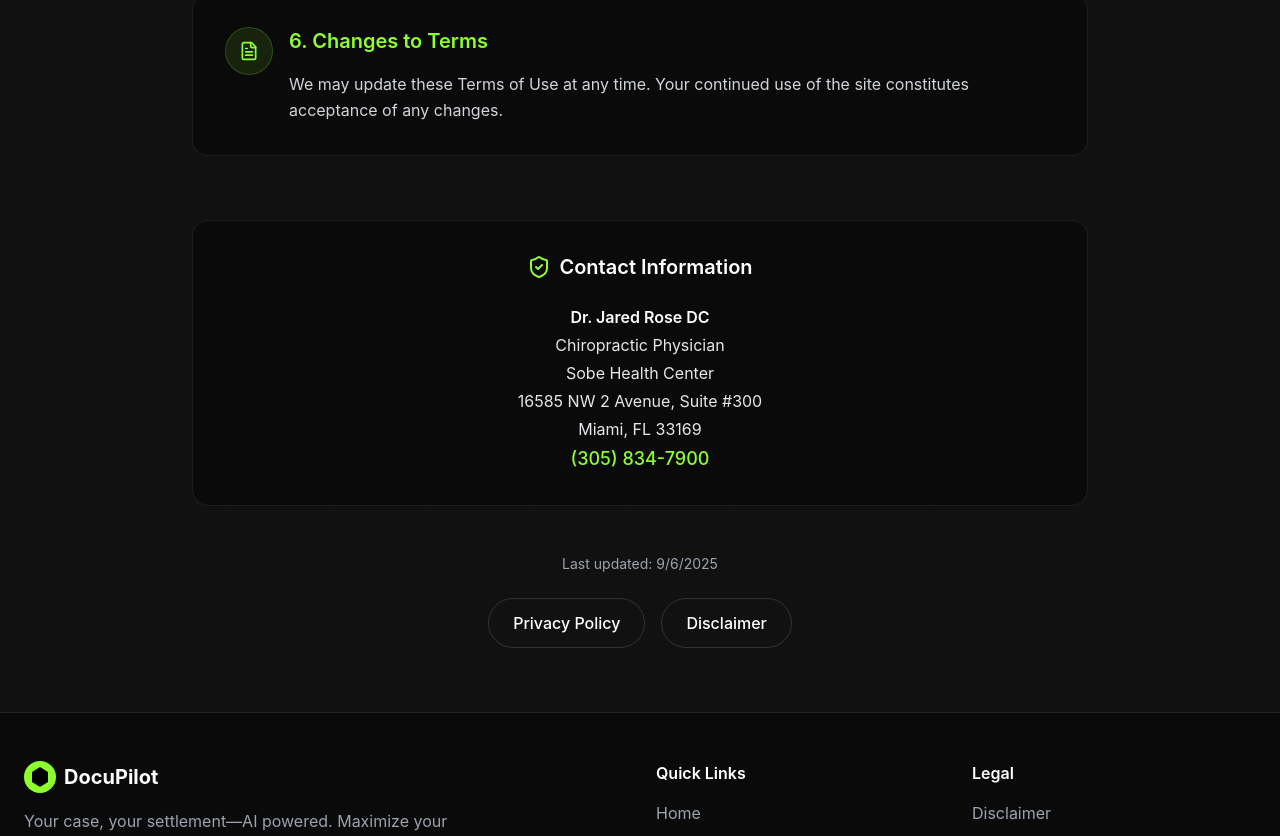
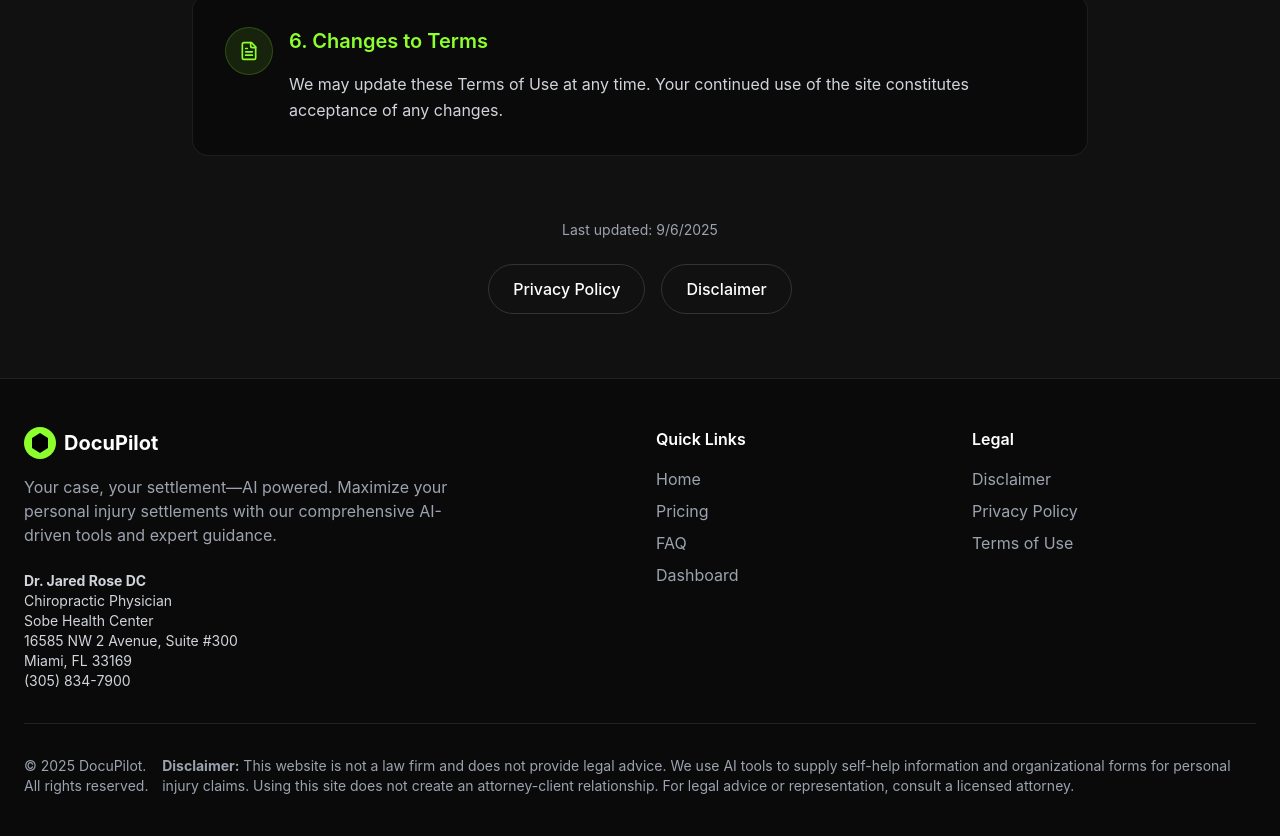
Before and after one commit to SubhanKhurshid/docuPilot, a React app: page /terms in a window 1280 px wide. Shown: the part 1733-2569 px from the top of the page. Built offline with nearby package versions, Linux system fonts and the light colour scheme; the HTML template or start-up script is replaced by a standard one.

Commit message:
Revamped CircularProgress component with AI-driven steps for accident claims, updated HomePage content to reflect new AI features, and removed contact information sections from PrivacyPolicy and TermsOfUse pages.

```diff
--- a/src/components/CircularProgress.tsx
+++ b/src/components/CircularProgress.tsx
@@ -3,16 +3,16 @@
 import { useState, useEffect } from "react"
 
 const steps = [
-  { id: 1, title: "Seek Immediate Medical Treatment", description: "Get proper medical care and documentation" },
-  { id: 2, title: "Gather and Organize Evidence", description: "Collect photos, reports, and witness information" },
-  { id: 3, title: "Calculate Your Damages", description: "Document all financial losses and expenses" },
-  { id: 4, title: "Establish Liability", description: "Determine fault and responsibility" },
-  { id: 5, title: "Draft a Demand Letter", description: "Create formal compensation request" },
-  { id: 6, title: "Send and Track Your Demand", description: "Submit and monitor your claim" },
-  { id: 7, title: "Prepare for Negotiation", description: "Ready your case for discussions" },
-  { id: 8, title: "Respond to Insurance Adjusters", description: "Handle insurance company communications" },
-  { id: 9, title: "Evaluate Counteroffers and Settlement Tools", description: "Review and assess settlement options" },
-  { id: 10, title: "Finalize Settlement", description: "Complete the legal resolution process" },
+  { id: 1, title: "AI Intake with Automated Chatbot", description: "The AI chatbot collects accident and injury details, creating a case file and sending confirmation emails to the claimant." },
+  { id: 2, title: "AI-Driven Medical Treatment Guidance", description: "AI recommends to seek appropriate medical providers and to follow-up with all appointments." },
+  { id: 3, title: "Case Strength Analysis & AI Insights", description: "AI evaluates the case's strength based on injury details and generates insights." },
+  { id: 4, title: "AI-Generated Document & Bill Management", description: "AI tracks medical bills and records, automatically requesting missing documents and organizing them for easy access." },
+  { id: 5, title: "Automated Treatment Timeline Visualization", description: "AI creates and updates a visual timeline of medical treatments, keeping the claimant informed on their recovery progress." },
+  { id: 6, title: "AI Detection of Treatment Gaps", description: "AI identifies any gaps in treatment, flags issues, and alerts the claimant to schedule additional care if needed." },
+  { id: 7, title: "Optimized Demand Timing with AI Analysis", description: "AI analyzes the treatment timeline and recovery progress to determine the best time to make a demand for settlement." },
+  { id: 8, title: "Auto-Generated Demand Letters & Requests", description: "AI automatically drafts and sends demand letters, settlement requests, and follow-up emails at the optimal time." },
+  { id: 9, title: "AI-Powered Negotiation Brief & Offer Comparisons", description: "AI compares settlement offers to historical data and generates negotiation briefs, sending counteroffers or acceptance emails." },
+  { id: 10, title: "Final Settlement Optimization & Case Closure", description: "AI generates all closing documents, tracks final payments, and ensures settlement is processed, sending closure emails to all parties." },
 ]
 
 export function CircularProgress() {
@@ -56,9 +56,9 @@ export function CircularProgress() {
       <div className="relative flex flex-col items-center justify-center min-h-[500px] md:min-h-[700px] px-4">
         {/* Title section */}
         <div className="text-center mb-6 md:mb-12">
-          <p className="text-[#8dff2d] text-xs md:text-sm mb-2">Personal Injury Process</p>
-          <h1 className="text-white text-2xl md:text-4xl font-bold mb-2">Legal Process</h1>
 
+          <h1 className="text-white text-2xl md:text-4xl font-bold mb-2"> AI-Powered Accident Claims Success: Streamline Your Case, Maximize Your Settlement</h1>
+          <h2>10-Step AI-Powered Claim Tracker</h2>
         </div>
 
         <div className="relative w-[280px] h-[280px] sm:w-[350px] sm:h-[350px] md:w-[450px] md:h-[450px] lg:w-[500px] lg:h-[500px] mb-4 md:mb-8">
--- a/src/pages/HomePage.tsx
+++ b/src/pages/HomePage.tsx
@@ -13,7 +13,9 @@ import {
   SendIcon,
   SparklesIcon,
   TrendingUpIcon,
-  UsersIcon
+  UsersIcon,
+  BotIcon,
+  DollarSignIcon
 } from 'lucide-react';
 import ChatBubble from '../components/ChatBubble';
 import { CircularProgress } from '../components/CircularProgress';
@@ -185,7 +187,7 @@ const HomePage = () => {
                         ease: "easeInOut"
                       }}
                     />
-                    <span className="text-sm text-gray-300 font-medium">AI-Powered Legal Solutions</span>
+                    <span className="text-sm text-gray-300 font-medium">AI-Powered Injury Solutions</span>
                     <SparklesIcon className="h-4 w-4 text-[#8dff2d]" />
                   </motion.div>
 
@@ -218,7 +220,7 @@ const HomePage = () => {
                     >
                       <Link
                         to="/signup"
-                        className="group inline-flex items-center px-8 py-4 rounded-full bg-[#8dff2d] text-black font-semibold text-lg hover:bg-[#7be525] transition-all duration-300 shadow-lg hover:shadow-[#8dff2d]/20"
+                        className="group inline-flex items-center justify-center px-6 sm:px-8 py-3 sm:py-4 rounded-full bg-[#8dff2d] text-black font-semibold text-base sm:text-lg hover:bg-[#7be525] transition-all duration-300 shadow-lg hover:shadow-[#8dff2d]/20 w-full sm:w-auto sm:min-w-[200px] md:min-w-[220px]"
                       >
                         Start Free Assessment
                         <motion.div
@@ -232,7 +234,7 @@ const HomePage = () => {
                     </motion.div>
 
                     <motion.button
-                      className="group inline-flex items-center px-8 py-4 rounded-full border border-[#333333] text-white font-semibold text-lg hover:border-[#8dff2d] hover:bg-[#8dff2d]/5 transition-all duration-300"
+                      className="border-[#8dff2d] group inline-flex items-center justify-center px-6 sm:px-8 py-3 sm:py-4 rounded-full border border-[#333333] text-white font-semibold text-base sm:text-lg hover:border-[#8dff2d] hover:bg-[#8dff2d]/5 transition-all duration-300 w-full sm:w-auto sm:min-w-[200px] md:min-w-[220px]"
                       whileHover={{ scale: 1.02 }}
                       whileTap={{ scale: 0.98 }}
                     >
@@ -475,7 +477,7 @@ const HomePage = () => {
             >
               <div className="text-center mb-20">
                 <h2 className="text-4xl md:text-5xl font-semibold mb-6 text-white">How it works</h2>
-                <p className="text-xl text-gray-300 font-normal">Four simple steps to maximize your settlement</p>
+                <p className="text-xl text-gray-300 font-normal"> Unlock the full potential of your accident claim - With AI, you'll know exactly how to maximize your settlement faster and smarter than ever before</p>
               </div>
 
               <div className="grid grid-cols-1 md:grid-cols-4 gap-8">
@@ -484,25 +486,25 @@ const HomePage = () => {
                     number: "01",
                     title: "Assessment",
                     description: "AI evaluates your claim value instantly using advanced algorithms",
-                    icon: <BarChart3Icon className="h-8 w-8" />
+                    icon: <img src="/output-onlinepngtools.png" alt="Injured person" className="h-10 w-10"  />
                   },
                   {
                     number: "02",
                     title: "Strategy",
                     description: "Get personalized approach tailored to your specific case",
-                    icon: <FileTextIcon className="h-8 w-8" />
+                    icon: <BotIcon className="h-10 w-10" />
                   },
                   {
                     number: "03",
                     title: "Documents",
-                    description: "Generate professional legal documents with AI assistance",
-                    icon: <FileTextIcon className="h-8 w-8" />
+                    description: "Auto-generate professional documents with AI assistance",
+                    icon: <FileTextIcon className="h-10 w-10" />
                   },
                   {
                     number: "04",
                     title: "Settlement",
                     description: "Track progress and maximize your final outcome",
-                    icon: <TrendingUpIcon className="h-8 w-8" />
+                    icon: <DollarSignIcon className="h-10 w-10" />
                   }
                 ].map((step, index) => (
                   <motion.div
@@ -556,16 +558,17 @@ const HomePage = () => {
                   transition={{ duration: 0.6, delay: 0.2 }}
                   viewport={{ once: true }}
                 >
-                  $2.3M+
+                  $73B
                 </motion.div>
-                <p className="text-gray-300 font-normal text-lg">Total settlements secured for our users</p>
+                <p className="text-gray-300 font-normal text-lg">Personal injury market cap annually in the US</p>
               </div>
 
-              <div className="grid grid-cols-1 md:grid-cols-3 gap-12 mb-16">
+              <div className="grid grid-cols-1 md:grid-cols-2 lg:grid-cols-4 gap-8 mb-16">
                 {[
-                  { value: "98%", label: "Success Rate", icon: <TrendingUpIcon className="h-6 w-6" /> },
-                  { value: "45 Days", label: "Average Settlement Time", icon: <ClockIcon className="h-6 w-6" /> },
-                  { value: "$47K", label: "Average Settlement", icon: <UsersIcon className="h-6 w-6" /> }
+                  { value: "39M", label: "Accidents Per Year", icon: <TrendingUpIcon className="h-6 w-6" /> },
+                  { value: "$73B", label: "Market Cap Annually", icon: <DollarSignIcon className="h-6 w-6" /> },
+                  { value: "$52K", label: "Average Settlement", icon: <BarChart3Icon className="h-6 w-6" /> },
+                  { value: "98%", label: "Our Success Rate", icon: <CheckIcon className="h-6 w-6" /> }
                 ].map((stat, index) => (
                   <motion.div
                     key={index}
@@ -640,7 +643,7 @@ const HomePage = () => {
                 >
                   <Link
                     to="/signup"
-                    className="group inline-flex items-center px-8 py-4 rounded-full bg-[#8dff2d] text-black font-semibold text-lg hover:bg-[#7be525] transition-all duration-300 shadow-lg hover:shadow-[#8dff2d]/20"
+                    className="group inline-flex items-center justify-center px-6 sm:px-8 py-3 sm:py-4 rounded-full bg-[#8dff2d] text-black font-semibold text-base sm:text-lg hover:bg-[#7be525] transition-all duration-300 shadow-lg hover:shadow-[#8dff2d]/20 w-full sm:w-auto sm:min-w-[200px] md:min-w-[220px]"
                   >
                     Start Free Trial
                     <motion.div
@@ -658,7 +661,7 @@ const HomePage = () => {
                 >
                   <Link
                     to="/pricing"
-                    className="inline-flex items-center px-8 py-4 rounded-full border border-[#333333] text-white font-semibold text-lg hover:border-[#8dff2d] hover:bg-[#8dff2d]/5 transition-all duration-300"
+                    className="border-[#8dff2d] inline-flex items-center justify-center px-6 sm:px-8 py-3 sm:py-4 rounded-full border border-[#333333] text-white font-semibold text-base sm:text-lg hover:border-[#8dff2d] hover:bg-[#8dff2d]/5 transition-all duration-300 w-full sm:w-auto sm:min-w-[200px] md:min-w-[220px]"
                   >
                     View Pricing
                   </Link>
--- a/src/pages/PrivacyPolicy.tsx
+++ b/src/pages/PrivacyPolicy.tsx
@@ -277,39 +277,7 @@ const PrivacyPolicy = () => {
             </div>
 
             {/* Contact Information */}
-            <motion.div
-              className="bg-[#0a0a0a]/90 backdrop-blur-xl border border-[#333333]/50 rounded-2xl p-8 mb-8"
-              initial={{ opacity: 0, y: 30 }}
-              whileInView={{ opacity: 1, y: 0 }}
-              transition={{ duration: 0.8 }}
-              viewport={{ once: true }}
-            >
-              <div className="text-center">
-                <div className="inline-flex items-center gap-2 mb-6">
-                  <MailIcon className="h-6 w-6 text-[#8dff2d]" />
-                  <h3 className="text-xl font-semibold text-white">Contact Information</h3>
-                </div>
-                <div className="text-gray-200 font-normal space-y-1">
-                  <p><strong className="text-white font-semibold">Dr. Jared Rose DC</strong></p>
-                  <p>Chiropractic Physician</p>
-                  <p>Sobe Health Center</p>
-                  <p>16585 NW 2 Avenue, Suite #300</p>
-                  <p>Miami, FL 33169</p>
-                  <motion.p
-                    className="text-[#8dff2d] font-medium text-lg"
-                    whileHover={{ scale: 1.05 }}
-                  >
-                    (305) 834-7900
-                  </motion.p>
-                  <p className="mt-4">
-                    <span className="text-gray-400">Privacy inquiries: </span>
-                    <a href="mailto:privacy@docupilot.com" className="text-[#8dff2d] hover:text-[#7be525] transition-colors">
-                      privacy@docupilot.com
-                    </a>
-                  </p>
-                </div>
-              </div>
-            </motion.div>
+
 
             {/* Footer */}
             <motion.div
--- a/src/pages/TermsOfUse.tsx
+++ b/src/pages/TermsOfUse.tsx
@@ -215,34 +215,6 @@ const TermsOfUse = () => {
               ))}
             </div>
 
-            {/* Contact Information */}
-            <motion.div
-              className="bg-[#0a0a0a]/90 backdrop-blur-xl border border-[#333333]/50 rounded-2xl p-8"
-              initial={{ opacity: 0, y: 30 }}
-              whileInView={{ opacity: 1, y: 0 }}
-              transition={{ duration: 0.8 }}
-              viewport={{ once: true }}
-            >
-              <div className="text-center">
-                <div className="inline-flex items-center gap-2 mb-6">
-                  <ShieldCheckIcon className="h-6 w-6 text-[#8dff2d]" />
-                  <h3 className="text-xl font-semibold text-white">Contact Information</h3>
-                </div>
-                <div className="text-gray-200 font-normal space-y-1">
-                  <p><strong className="text-white font-semibold">Dr. Jared Rose DC</strong></p>
-                  <p>Chiropractic Physician</p>
-                  <p>Sobe Health Center</p>
-                  <p>16585 NW 2 Avenue, Suite #300</p>
-                  <p>Miami, FL 33169</p>
-                  <motion.p
-                    className="text-[#8dff2d] font-medium text-lg"
-                    whileHover={{ scale: 1.05 }}
-                  >
-                    (305) 834-7900
-                  </motion.p>
-                </div>
-              </div>
-            </motion.div>
 
             {/* Footer */}
             <motion.div
```
Also changed, not shown: public/output-onlinepngtools.png (added), public/personal.png (added).
